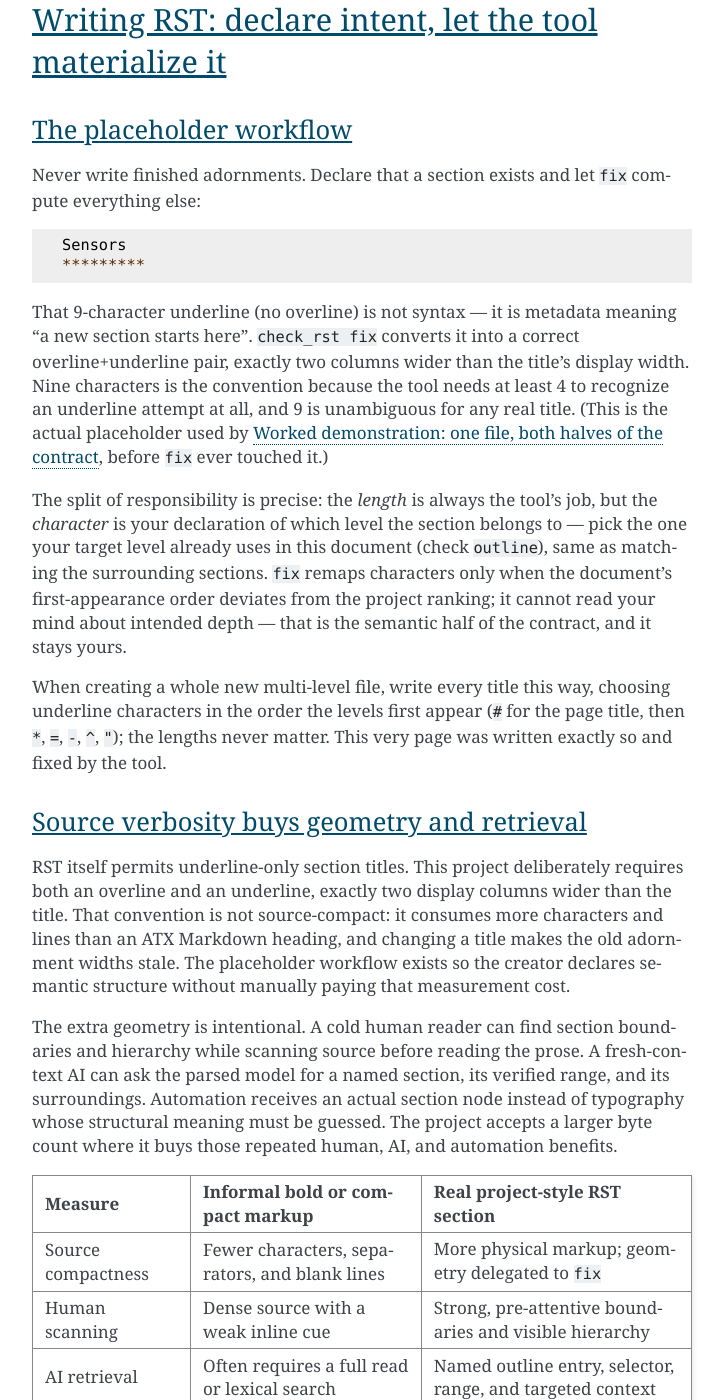
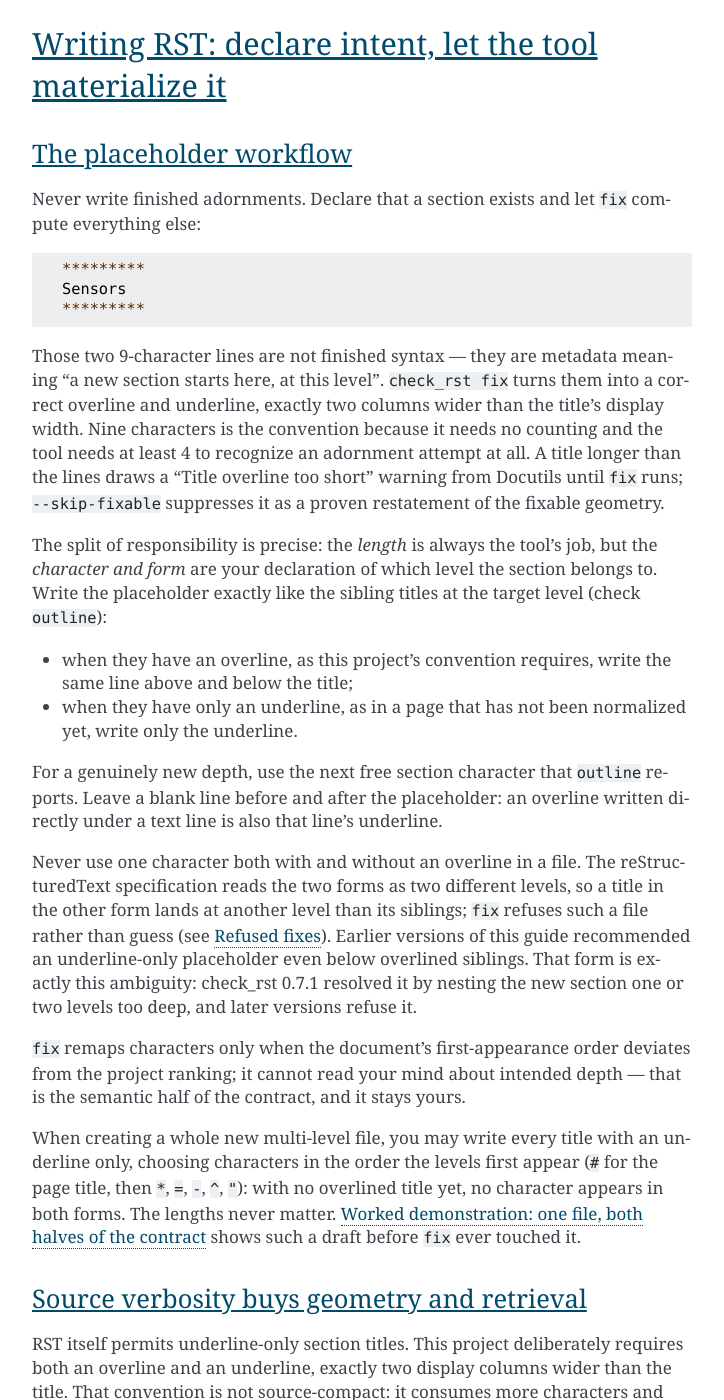
Before and after one commit to dememax/check_rst, a Sphinx documentation site: the page built from docs/guide.rst, in a window 1280 px wide and 1400 px high, scrolled down 5827 px. Shown: the whole window, without its empty margins (388-1112 px from the left). Built offline with Sphinx 7.4.7, drawn with Linux system fonts in a browser that asks for light colours; some of the changed text lies outside the part shown.

Commit message:
docs: write placeholders in the form of their sibling titles
Motivation: the guide, AGENTS.md and check_rst-workflow(7) still taught the
underline-only placeholder below overlined siblings. That form is exactly the
ambiguity fix now refuses: Docutils reads a character with and without an
overline as two levels, and 0.7.1 silently nested such sections too deep.

Changes:
- guide.rst: the opening summary and "The placeholder workflow" now say to
  write the placeholder exactly like its sibling titles — the same 9-character
  line above and below in this project's overlined convention, an underline
  only in a page not yet normalized — with a blank line before and after.
  The section explains why one character must never appear in both forms,
  that earlier versions recommended the ambiguous form and what 0.7.1 did
  with it, that a long title draws a suppressed "Title overline too short"
  warning, and that a brand-new file may still use underline-only titles
  throughout. The subtree-splicing recipe now declares each pasted heading
  in the host's character and form.
- rules.rst: the matching splice mitigation, with a pointer to "Refused
  fixes".
- example.rst: the draft is framed as the brand-new-file case it is; its
  captured output is unchanged.
- AGENTS.md and check_rst-workflow(7): the same convention and the refusal.
- roadmap.rst: a dated entry records the refusal decision, its rationale,
  the rejected alternatives and the measured downstream cost.

Validation: the repository's RST check/fix/check loop is clean over the five
changed pages, and the documentation tests pass. The new roadmap heading
was written as a title-block placeholder and canonicalized by the worktree
fix.

Co-Authored-By: Claude Opus 5.5 <noreply@anthropic.com>

```diff
--- a/docs/guide.rst
+++ b/docs/guide.rst
@@ -66,7 +66,8 @@ entire guide in terminal output.
 .. important::
 
    If you read nothing else: writing, declare a new section with a
-   9-character placeholder underline and no overline, then run
+   9-character placeholder in the form of its sibling titles — in this
+   project's convention, the same line above and below the title — then run
    ``check_rst check --skip-fixable`` (review non-fixable findings) → ``check_rst fix
    --fast`` (bare form when the whole dirty RST set is yours) →
    ``check_rst check`` (confirm clean).  In a shared dirty worktree, add the
@@ -168,31 +169,51 @@ The placeholder workflow
 Never write finished adornments.  Declare that a section exists and let
 ``fix`` compute everything else::
 
+    *********
     Sensors
     *********
 
-That 9-character underline (no overline) is not syntax — it is metadata
-meaning "a new section starts here".  ``check_rst fix`` converts it
-into a correct overline+underline pair, exactly two columns wider than
-the title's display width.  Nine characters is the convention because
-the tool needs at least 4 to recognize an underline attempt at all, and
-9 is unambiguous for any real title.  (This is the actual placeholder
-used by :doc:`example`, before ``fix`` ever touched it.)
-
-The split of responsibility is precise: the *length* is always the
-tool's job, but the *character* is your declaration of which level the
-section belongs to — pick the one your target level already uses in
-this document (check ``outline``), same as matching the surrounding
-sections.  ``fix`` remaps characters only when the document's
-first-appearance order deviates from the project ranking; it cannot
-read your mind about intended depth — that is the semantic half of the
-contract, and it stays yours.
-
-When creating a whole new multi-level file, write every title this way,
-choosing underline characters in the order the levels first appear
-(``#`` for the page title, then ``*``, ``=``, ``-``, ``^``, ``"``); the
-lengths never matter.  This very page was written exactly so and fixed by
-the tool.
+Those two 9-character lines are not finished syntax — they are metadata
+meaning "a new section starts here, at this level".  ``check_rst fix``
+turns them into a correct overline and underline, exactly two columns wider
+than the title's display width.  Nine characters is the convention because it
+needs no counting and the tool needs at least 4 to recognize an adornment
+attempt at all.  A title longer than the lines draws a "Title overline too
+short" warning from Docutils until ``fix`` runs; ``--skip-fixable`` suppresses
+it as a proven restatement of the fixable geometry.
+
+The split of responsibility is precise: the *length* is always the tool's
+job, but the *character and form* are your declaration of which level the
+section belongs to.  Write the placeholder exactly like the sibling titles at
+the target level (check ``outline``):
+
+* when they have an overline, as this project's convention requires, write
+  the same line above and below the title;
+* when they have only an underline, as in a page that has not been
+  normalized yet, write only the underline.
+
+For a genuinely new depth, use the next free section character that
+``outline`` reports.  Leave a blank line before and after the placeholder: an
+overline written directly under a text line is also that line's underline.
+
+Never use one character both with and without an overline in a file.  The
+reStructuredText specification reads the two forms as two different levels,
+so a title in the other form lands at another level than its siblings;
+``fix`` refuses such a file rather than guess (see `Refused fixes`_).
+Earlier versions of this guide recommended an underline-only placeholder
+even below overlined siblings.  That form is exactly this ambiguity:
+check_rst 0.7.1 resolved it by nesting the new section one or two levels too
+deep, and later versions refuse it.
+
+``fix`` remaps characters only when the document's first-appearance order
+deviates from the project ranking; it cannot read your mind about intended
+depth — that is the semantic half of the contract, and it stays yours.
+
+When creating a whole new multi-level file, you may write every title with
+an underline only, choosing characters in the order the levels first appear
+(``#`` for the page title, then ``*``, ``=``, ``-``, ``^``, ``"``): with no
+overlined title yet, no character appears in both forms.  The lengths never
+matter.  :doc:`example` shows such a draft before ``fix`` ever touched it.
 
 ==============================================
 Source verbosity buys geometry and retrieval
@@ -409,14 +430,16 @@ once after the splice, never per-fragment) — but the subtree's *own old
 characters* were assigned relative to a document that no longer exists
 after the splice, and reusing one of the host's already-established
 characters at a different true depth is exactly the risk :doc:`rules`
-describes. The reliable recipe: before pasting, strip the incoming
-subtree's headings back to bare 9-character placeholders (title text
-kept, adornments erased) — the same placeholder this page opened with —
-so nothing about the pasted content can collide with anything the host
-already owns. Paste that neutralized form at the intended position, then
-run ``fix`` once on the combined file; the fixer has nothing left to
-misinterpret, only fresh titles to size and letter correctly for
-wherever they physically landed.
+describes. The reliable recipe: before pasting, rewrite the incoming
+subtree's headings as placeholders that declare their levels in the host
+(title text kept, old adornments erased) — the same placeholder this page
+opened with, using the host's character and form for each level where a
+heading lands, or a character the host does not use yet for a level it does
+not have.  Then nothing about the pasted content can collide with anything
+the host already owns. Paste that neutralized form at the intended
+position, then run ``fix`` once on the combined file; the fixer has nothing
+left to misinterpret, only fresh titles to size correctly for wherever they
+physically landed.
 
 ================================================
 Titles should carry information, not structure
```
Also changed, not shown: AGENTS.md (+7 -3 lines), docs/example.rst (+5 -4 lines), docs/man/check_rst-workflow.rst (+6 -2 lines), docs/roadmap.rst (+47 -0 lines), docs/rules.rst (+8 -6 lines).
